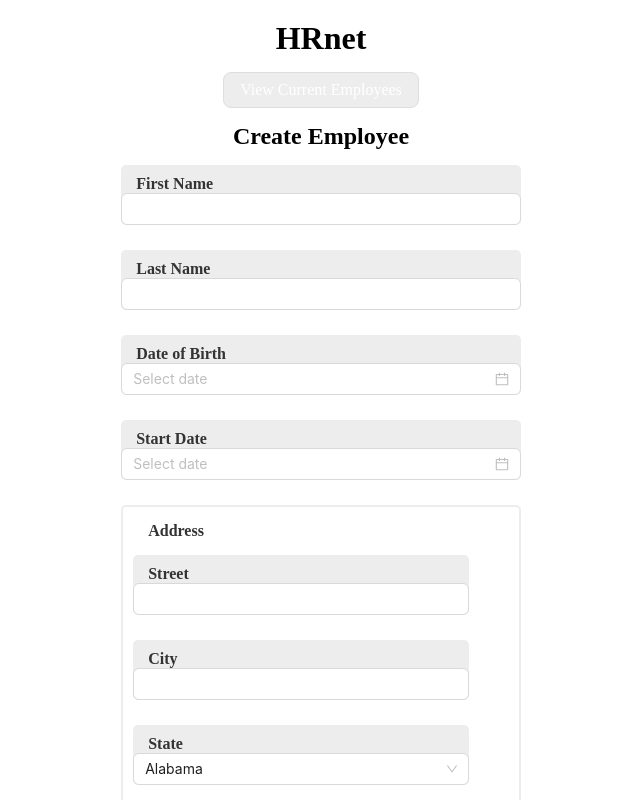
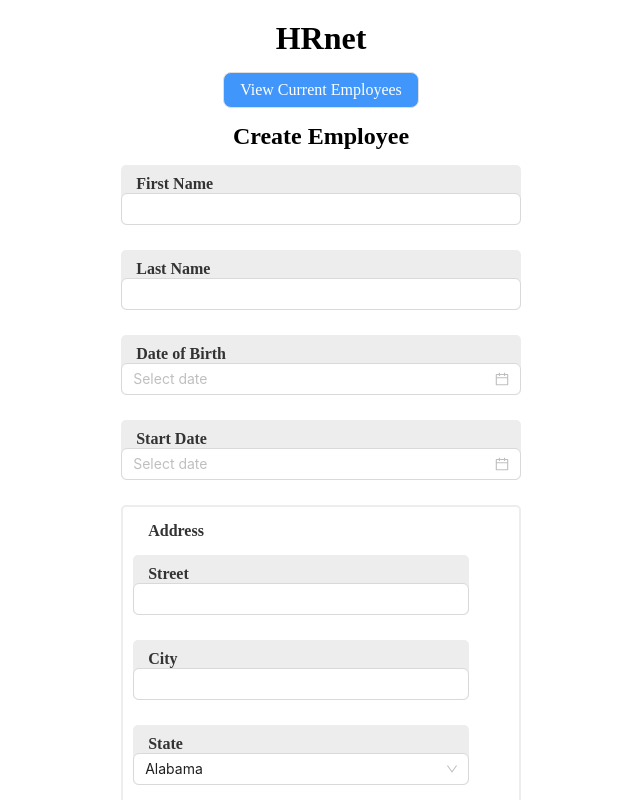
Before and after one commit to SAMIYAghb/HRnetApp, a React (Vite) app: page / in a window 1280 px wide. In both pictures the pointer is over the link "View Current Employees". Shown: the top 800 px of the page, without its empty margins (319-959 px from the left). Built offline with nearby package versions, Linux system fonts and the light colour scheme.

Commit message:
'add hover'

```diff
--- a/src/App.css
+++ b/src/App.css
@@ -116,7 +116,7 @@
 }
 
 .back:hover{
-  background: var(--bg-color);
+  background: var(--highlight-color);
   color: #fff;
 }
 
@@ -130,7 +130,7 @@
 }
 
 .next:hover{
-  background: var(--border-color);
+  background: var(--highlight-color);
   color: var(--bg-color);
 }
 
```
